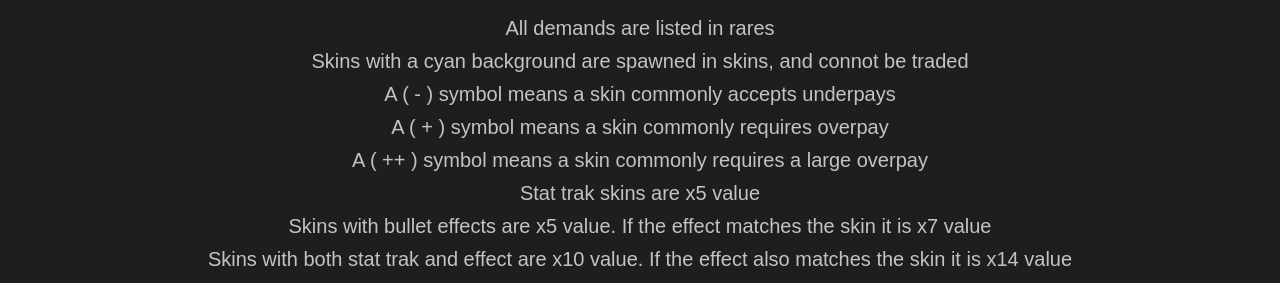
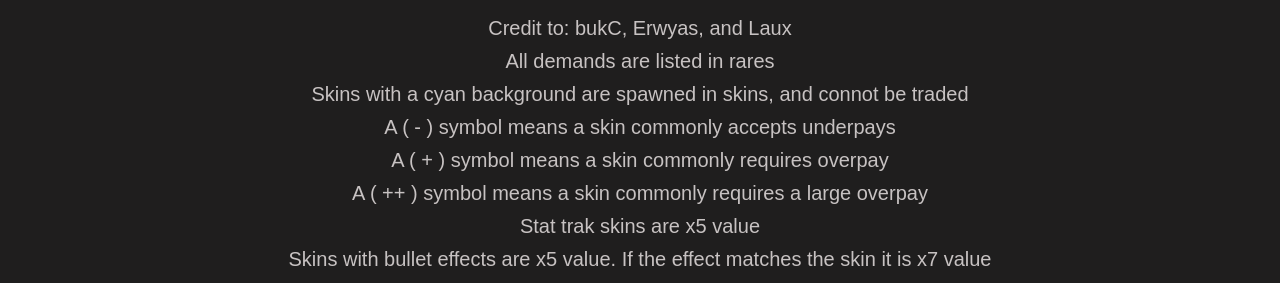
Before and after one commit to Liam-a-34/Rush-Point-Value-List, a plain HTML site: page index.html in a window 1280 px wide. Shown: the part 178-461 px from the top of the page. Drawn offline with Linux system fonts and the light colour scheme.

Commit message:
added credits

```diff
--- a/index.html
+++ b/index.html
@@ -22,6 +22,9 @@
     <figure>
     <h1 class="text-center">All Rush Point Values</h1>
 
+    <p class="text-center">
+        Credit to: bukC, Erwyas, and Laux
+    </p>
     <p class="text-center">
         All demands are listed in rares
     </p>
```
